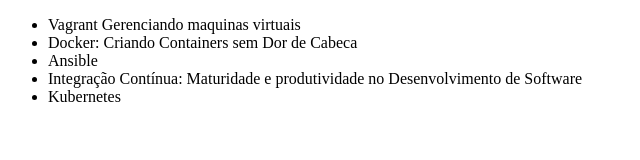
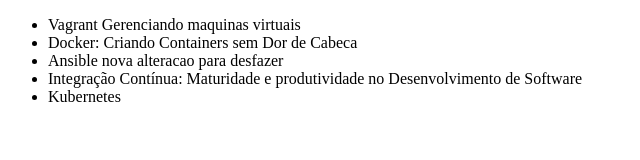
Before and after one commit to juliaparaujo/julia-curso, a plain HTML site: page index.html in a window 1280 px wide. Shown: the whole page, without its empty margins (0-640 px from the left). Drawn offline with Linux system fonts and the light colour scheme.

Commit message:
alterando o codigo

```diff
--- a/index.html
+++ b/index.html
@@ -8,7 +8,7 @@
     <ul>
         <li>Vagrant Gerenciando maquinas virtuais</li>
         <li>Docker: Criando Containers sem Dor de Cabeca</li>
-        <li>Ansible</li>
+        <li>Ansible nova alteracao para desfazer</li>
         <li>Integração Contínua: Maturidade e produtividade no Desenvolvimento de Software </li>
         <li>Kubernetes</li>
     </ul>
```
